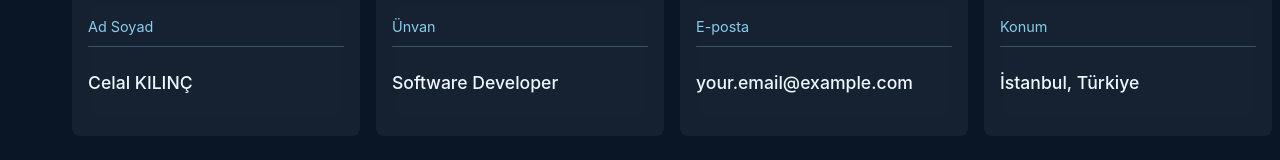
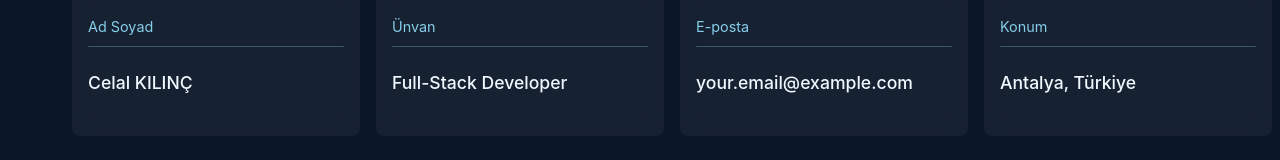
Before and after one commit to celalkilnc/career-canvas, a React (Vite) app: page / in a window 1280 px wide. Shown: the part 508-668 px from the top of the page. Built offline with nearby package versions, Linux system fonts and the light colour scheme.

Commit message:
Update Information.jsx

```diff
--- a/src/pages/information/Information.jsx
+++ b/src/pages/information/Information.jsx
@@ -5,9 +5,9 @@ import "./InformationStyle.css";
 function Information() {
   const personalInfo = [
     { key: "Ad Soyad", value: "Celal KILINÇ" },
-    { key: "Ünvan", value: "Software Developer" },
+    { key: "Ünvan", value: "Full-Stack Developer" },
     { key: "E-posta", value: "your.email@example.com" },
-    { key: "Konum", value: "İstanbul, Türkiye" },
+    { key: "Konum", value: "Antalya, Türkiye" },
   ];
 
   return (
```
